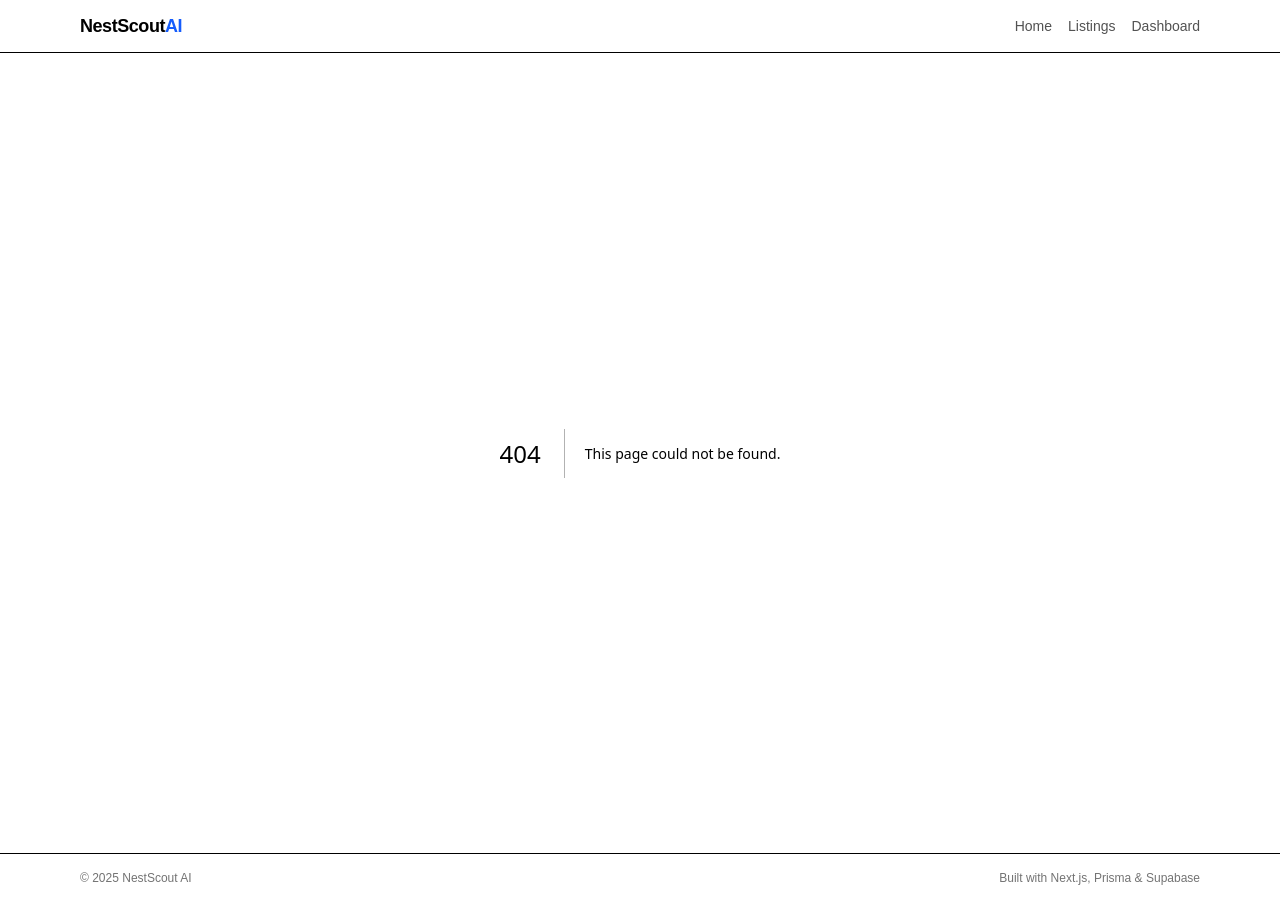
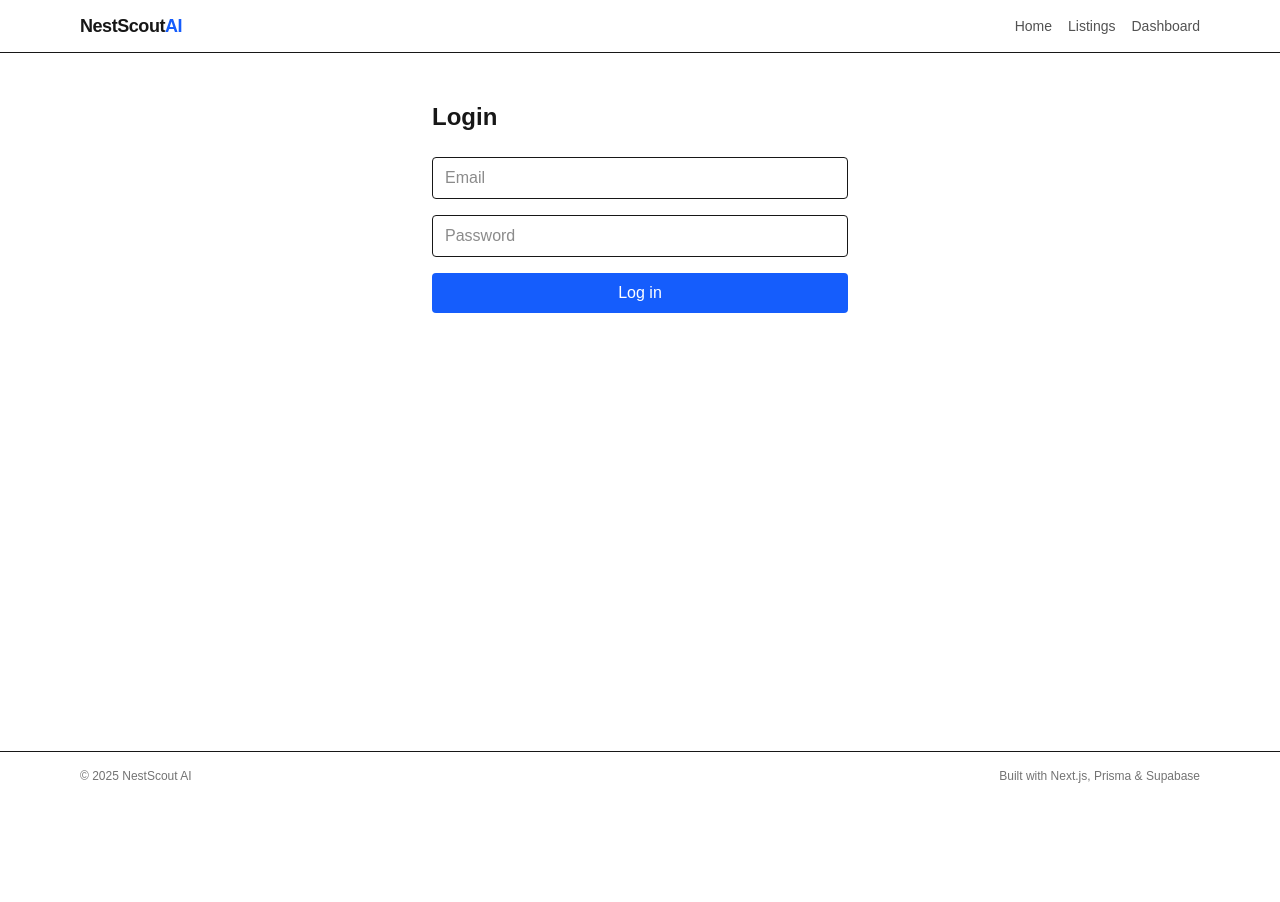
Before and after one commit to shay122990/nestscout-ai, a Next.js app: page /login in a window 1280 px wide. Before the commit this address had no page. After the commit the page ends 800 px from the top, so only its background shows below. Built offline with nearby package versions, Linux system fonts and the light colour scheme; no server answers.

Commit message:
created login page

```diff
--- /dev/null
+++ b/app/login/page.tsx
@@ -0,0 +1,74 @@
+"use client";
+
+import { useState, FormEvent } from "react";
+import { useRouter } from "next/navigation";
+import { supabase } from "@/lib/supabaseClient";
+
+export default function LoginPage() {
+  const router = useRouter();
+  const [email, setEmail] = useState("");
+  const [password, setPassword] = useState("");
+  const [error, setError] = useState<string | null>(null);
+
+  async function handleLogin(e: FormEvent) {
+    e.preventDefault();
+    setError(null);
+
+    const { data, error } = await supabase.auth.signInWithPassword({
+      email,
+      password,
+    });
+
+    if (error) {
+      setError(error.message);
+      return;
+    }
+
+    const user = data.user;
+
+    await fetch("/api/auth/sync-user", {
+      method: "POST",
+      headers: { "Content-Type": "application/json" },
+      body: JSON.stringify({
+        authUserId: user.id,
+        email: user.email,
+        name: user.user_metadata?.full_name ?? null,
+      }),
+    });
+
+    router.push("/dashboard");
+  }
+
+  return (
+    <main className="max-w-md mx-auto py-12 px-4">
+      <h1 className="text-2xl font-semibold mb-6">Login</h1>
+
+      <form onSubmit={handleLogin} className="space-y-4">
+        <input
+          type="email"
+          className="w-full border rounded px-3 py-2"
+          placeholder="Email"
+          required
+          onChange={(e) => setEmail(e.target.value)}
+        />
+
+        <input
+          type="password"
+          className="w-full border rounded px-3 py-2"
+          placeholder="Password"
+          required
+          onChange={(e) => setPassword(e.target.value)}
+        />
+
+        {error && <p className="text-red-600 text-sm">{error}</p>}
+
+        <button
+          type="submit"
+          className="w-full bg-blue-600 text-white py-2 rounded"
+        >
+          Log in
+        </button>
+      </form>
+    </main>
+  );
+}
```
